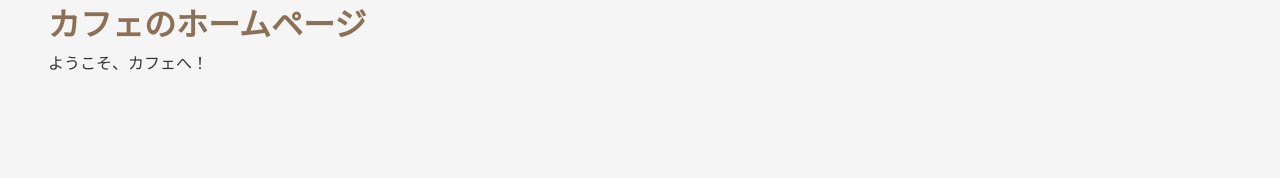
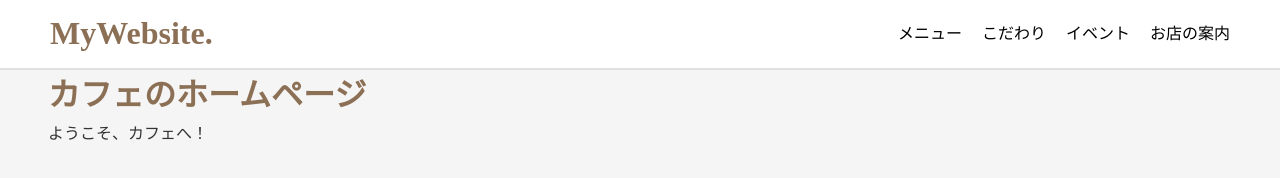
Before and after one commit to kaji0428/Cafe-Project, a plain HTML site: page index.html in a window 1280 px wide. Drawn offline with Linux system fonts and the light colour scheme.

Commit message:
header作成

```diff
--- a/index.html
+++ b/index.html
@@ -10,8 +10,21 @@
 </head>
 
 <body>
-    <h1>カフェのホームページ</h1>
-    <p>ようこそ、カフェへ！</p>
+    <header class="header">
+        <h1 class="logo">
+            <a href="index.html">MyWebsite.</a>
+        </h1>
+        <nav class="nav">
+            <a href="menu.html">メニュー</a>
+            <a href="special.html">こだわり</a>
+            <a href="event.html">イベント</a>
+            <a href="">お店の案内</a>
+        </nav>
+    </header>
+    <main>
+        <h1>カフェのホームページ</h1>
+        <p>ようこそ、カフェへ！</p>
+    </main>
 </body>
 
 </html>
--- a/style.css
+++ b/style.css
@@ -1,16 +1,45 @@
+/* 全体 */
 * {
   margin: 0;
   padding: 0;
   box-sizing: border-box;
 }
-
+/* bodyレイアウト */
 body {
   background-color: #f5f5f5;
   color: #333333;
   line-height: 1.6;
+}
+/* ナビゲーションバー */
+.header {
+  width: 100%;
+  height: 70px;
+  background-color: #ffffff;
+  border-bottom: 2px solid #e0e0e0;
+  display: flex;
+  justify-content: space-between;
+  align-items: center;
+  padding: 0 50px;
+}
+.nav {
+  display: flex;
+  gap: 20px;
+}
+.nav a {
+  color: #000000;
+  text-decoration: none;
+}
+.nav a:hover {
+  color: #8c7056;
+}
+.logo a {
+  text-decoration: none;
+  color: #8c7056;
+}
+/* メインコンテンツ */
+main {
   padding: 0 48px;
 }
-
 h1 {
   color: #8c7056;
 }
```
